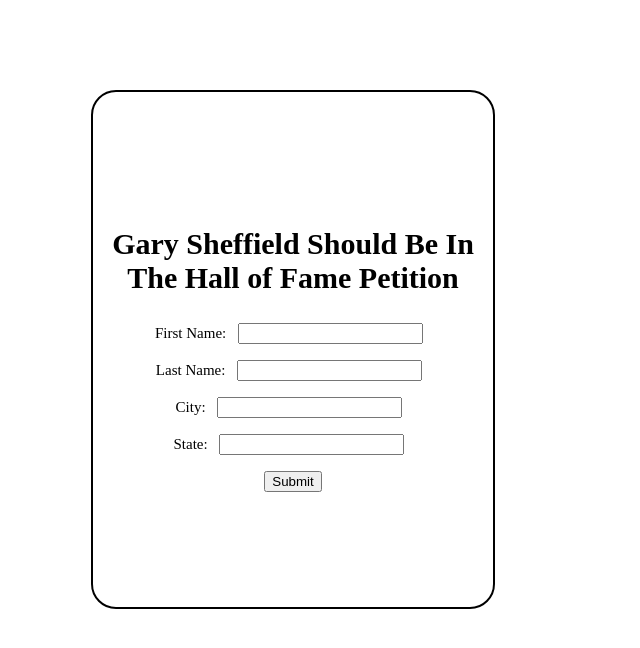
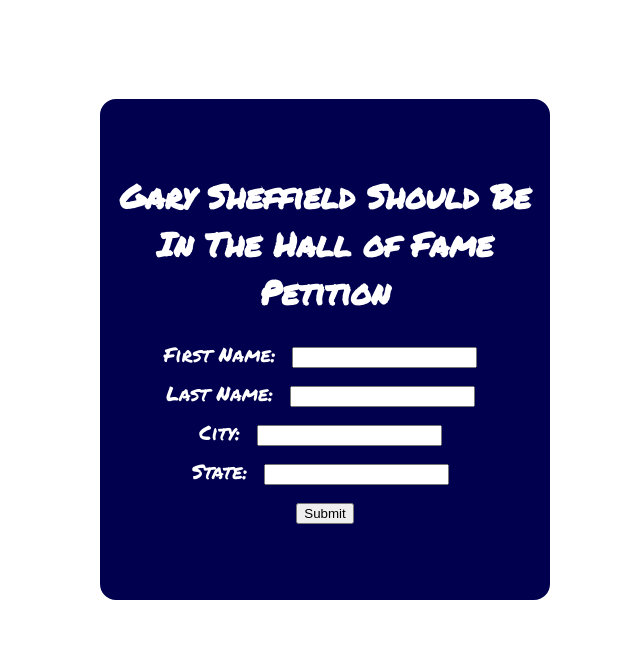
Before and after one commit to bttodd11/React-New-HOF-, a React app in the folder my-app/: page / in a window 1280 px wide. Shown: the whole page, without its empty margins (293-933 px from the left). Built offline with nearby package versions, Linux system fonts and the light colour scheme.

Commit message:
Updated CSS

```diff
--- a/my-app/public/index.html
+++ b/my-app/public/index.html
@@ -3,6 +3,7 @@
   <head>
     <meta charset="utf-8">
     <meta name="viewport" content="width=device-width, initial-scale=1, shrink-to-fit=no">
+    <link href="https://fonts.googleapis.com/css?family=Permanent+Marker" rel="stylesheet">
     <!--
       manifest.json provides metadata used when your web app is added to the
       homescreen on Android. See https://developers.google.com/web/fundamentals/engage-and-retain/web-app-manifest/
--- a/my-app/src/Update.css
+++ b/my-app/src/Update.css
@@ -1,26 +1,32 @@
 body{
   height: 100%;
   width: 100%;
+  font-family: 'Permanent Marker', cursive;
+  font-size: 25px;
 }
 
 h1{
-  font-family: 'Marcellus SC', serif;
-  font-size: 30px;
+  font-family: 'Permanent Marker', cursive;
+  font-size: 33px;
   text-align: center;
+  color: white;
 }
 input{
   margin: 2%;
 }
 
 .inputs{
-  border: 2px black solid;
+  border: 9px white solid;
   border-radius: 25px;
-  width: 400px;
-  height: 400px;
+  width: 450px;
+  height: 450px;
   text-align: center;
-  padding-top: 9%;
+  padding-top: 4%;
   margin-left: 30%;
   margin-top: 7%;
-  font-family: 'Marcellus SC', serif;
-  font-size: 15px;
+  font-family: 'Permanent Marker', cursive;
+  font-size: 20px;
+  background-color: #00004E;
+  color: white;
+
 }
--- a/my-app/src/Update.js
+++ b/my-app/src/Update.js
@@ -54,13 +54,13 @@
         <input type="submit" value="Submit" />
       </div>
       </form>
-      <ul>
+      <ol>
 {this.state.submissions.map((x,index) => (
   <li key={index}>
-    {x.firstName} - {x.lastName} - {x.city} - {x.state}
+    {x.firstName}  {x.lastName} - {x.city} , {x.state}
   </li>
 ))}
-      </ul>
+      </ol>
     </div>
 
     );
--- a/my-app/src/index.css
+++ b/my-app/src/index.css
@@ -1,5 +1,5 @@
 body {
   margin: 0;
   padding: 0;
-  font-family: sans-serif;
+  font-family: 'Permanent Marker', cursive;
 }
```
